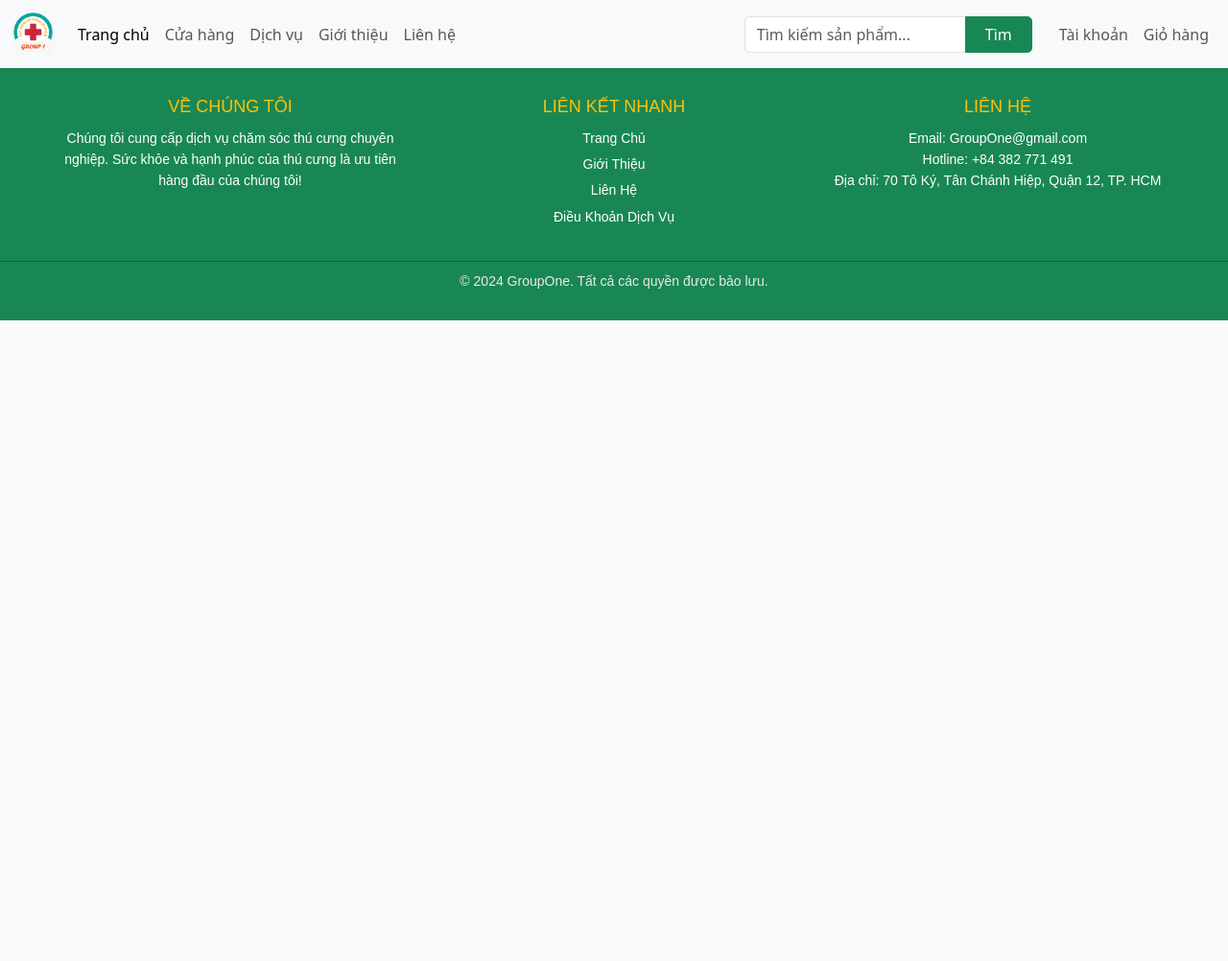
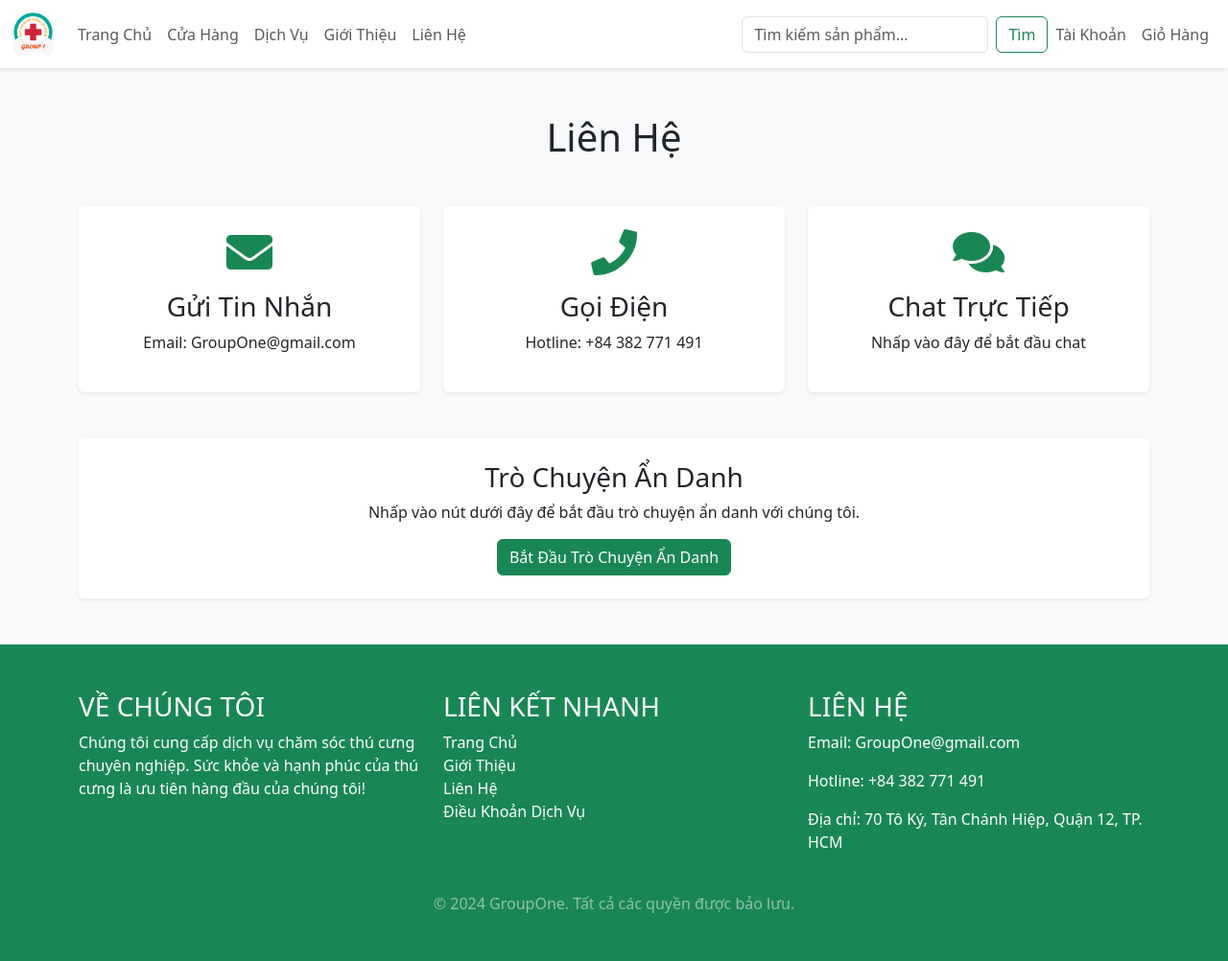
Before and after one commit to vanhieu251206/Pet-Health-Care-System, a Django app: page /contact/ in a window 1280 px wide. Shown: the whole page at 96% size. Before the commit the page ends 334 px from the top, so only its background shows below. Run offline with Django 4.2, Linux system fonts and the light colour scheme; some libraries are stand-ins or nearby versions.

Commit message:
fix contact interface

```diff
--- a/Pet_Health_Care_System/pets/templates/pets/contact.html
+++ b/Pet_Health_Care_System/pets/templates/pets/contact.html
@@ -1,37 +1,177 @@
-{% extends 'pets/base.html' %}
 {% load static %}
-{% block title %}Liên Hệ - Pet Health Care System{% endblock %}
-{% block content %}
-<div class="main-content py-5">
-    <h1 class="text-center mb-4">Liên Hệ</h1>
-    <div class="row justify-content-center">
-        <!-- Hiển thị thông tin liên hệ -->
-        <div class="col-md-4 text-center">
-            <div class="contact-option bg-white p-4 rounded shadow-sm">
+<!DOCTYPE html>
+<html lang="en">
+  <head>
+    <meta charset="utf-8" />
+    <meta name="viewport" content="width=device-width, initial-scale=1.0" />
+    <title>Liên Hệ - Pet Health Care System</title>
+
+    <!-- CSS -->
+    <link
+      href="https://cdnjs.cloudflare.com/ajax/libs/font-awesome/5.15.3/css/all.min.css"
+      rel="stylesheet"
+    />
+    <link
+      href="https://cdn.jsdelivr.net/npm/bootstrap@5.3.3/dist/css/bootstrap.min.css"
+      rel="stylesheet"
+      integrity="sha384-QWTKZyjpPEjISv5WaRU9OFeRpok6YctnYmDr5pNlyT2bRjXh0JMhjY6hW+ALEwIH"
+      crossorigin="anonymous"
+    />
+    <link rel="stylesheet" href="{% static 'pets/css/style.css' %}" />
+
+    <!-- JavaScript -->
+    <script
+      src="https://cdnjs.cloudflare.com/ajax/libs/jquery/3.7.1/jquery.min.js"
+      integrity="sha512-v2CJ7UaYy4JwqLDIrZUI/4hqeoQieOmAZNXBeQyjo21dadnwR+8ZaIJVT8EE2iyI61OV8e6M8PP2/4hpQINQ/g=="
+      crossorigin="anonymous"
+      referrerpolicy="no-referrer"
+    ></script>
+    <script
+      src="https://cdn.jsdelivr.net/npm/bootstrap@5.3.3/dist/js/bootstrap.min.js"
+      integrity="sha384-0pUGZvbkm6XF6gxjEnlmuGrJXVbNuzT9qBBavbLwCsOGabYfZo0T0to5eqruptLy"
+      crossorigin="anonymous"
+    ></script>
+    <script src="{% static 'pets/js/main.js' %}"></script>
+  </head>
+  <body>
+    <!-- Header -->
+    <header class="header">
+      <nav class="navbar navbar-expand-lg navbar-light bg-white shadow-sm">
+        <div class="container-fluid">
+          <a class="navbar-brand" href="#">
+            <img
+              src="{% static 'pets/images/logo1.png' %}"
+              alt="Logo"
+              width="45"
+              height="45"
+            />
+          </a>
+          <button
+            class="navbar-toggler"
+            type="button"
+            data-bs-toggle="collapse"
+            data-bs-target="#navbarNav"
+            aria-controls="navbarNav"
+            aria-expanded="false"
+            aria-label="Toggle navigation"
+          >
+            <span class="navbar-toggler-icon"></span>
+          </button>
+          <div class="collapse navbar-collapse" id="navbarNav">
+            <ul class="navbar-nav me-auto mb-2 mb-lg-0">
+              <li class="nav-item">
+                <a class="nav-link" href="{% url 'guest_page' %}">Trang Chủ</a>
+        </li>
+        <li class="nav-item">
+          <a class="nav-link" href="{% url 'shop_page' %}">Cửa Hàng</a>
+        </li>
+        <li class="nav-item">
+          <a class="nav-link" href="{% url 'service_page' %}">Dịch Vụ</a>
+        </li>
+        <li class="nav-item">
+          <a class="nav-link" href="{% url '/introduce' %}">Giới Thiệu</a>
+        </li>
+        <li class="nav-item">
+          <a class="nav-link" href="{% url '/contact_page' %}">Liên Hệ</a>
+        </li>
+      </ul>
+      <form class="d-flex">
+        <input
+          class="form-control me-2"
+          type="search"
+          placeholder="Tìm kiếm sản phẩm..."
+          aria-label="Search"
+        />
+        <button class="btn btn-outline-success" type="submit">Tìm</button>
+      </form>
+      <ul class="navbar-nav">
+        <li class="nav-item">
+          <a class="nav-link" href="#">Tài Khoản</a>
+        </li>
+        <li class="nav-item">
+          <a class="nav-link" href="{% url 'cart' %}">Giỏ Hàng</a>
+        </li>
+      </ul>
+    </div>
+  </div>
+</nav>
+    </header>
+
+    <!-- Main Content -->
+    <main class="main-content py-5 bg-light">
+      <div class="container">
+        <h1 class="text-center mb-5">Liên Hệ</h1>
+        <div class="row g-4">
+          <div class="col-md-4">
+            <div class="contact-option p-4 text-center bg-white rounded shadow-sm">
               <i class="fas fa-envelope fa-3x text-success mb-3"></i>
               <h3>Gửi Tin Nhắn</h3>
-                <p>Email: {{ email }}</p>
+              <p>Email: GroupOne@gmail.com</p>
             </div>
           </div>
-        <div class="col-md-4 text-center">
-            <div class="contact-option bg-white p-4 rounded shadow-sm">
+          <div class="col-md-4">
+            <div class="contact-option p-4 text-center bg-white rounded shadow-sm">
               <i class="fas fa-phone fa-3x text-success mb-3"></i>
               <h3>Gọi Điện</h3>
-                <p>Hotline: {{ hotline }}</p>
+              <p>Hotline: +84 382 771 491</p>
             </div>
           </div>
-        <div class="col-md-4 text-center">
-            <div class="contact-option bg-white p-4 rounded shadow-sm">
+          <div class="col-md-4">
+            <div class="contact-option p-4 text-center bg-white rounded shadow-sm">
               <i class="fas fa-comments fa-3x text-success mb-3"></i>
               <h3>Chat Trực Tiếp</h3>
               <p>Nhấp vào đây để bắt đầu chat</p>
             </div>
           </div>
         </div>
-    <div class="text-center mt-5">
+        <div class="anonymous-chat text-center bg-white p-4 rounded shadow-sm mt-5">
           <h3>Trò Chuyện Ẩn Danh</h3>
           <p>Nhấp vào nút dưới đây để bắt đầu trò chuyện ẩn danh với chúng tôi.</p>
-        <button class="btn btn-success px-5 py-2">Bắt Đầu Trò Chuyện Ẩn Danh</button>
+          <button class="btn btn-success">Bắt Đầu Trò Chuyện Ẩn Danh</button>
         </div>
       </div>
-{% endblock %}
+    </main>
+
+    <!-- Footer -->
+    <footer class="bg-success text-white py-5">
+        <div class="container">
+          <div class="row">
+            <!-- About Us -->
+            <div class="col-md-4 footer-column">
+              <h3 class="text-uppercase">Về Chúng Tôi</h3>
+              <p>
+                Chúng tôi cung cấp dịch vụ chăm sóc thú cưng chuyên nghiệp. Sức khỏe và
+                hạnh phúc của thú cưng là ưu tiên hàng đầu của chúng tôi!
+              </p>
+            </div>
+
+            <!-- Quick Links -->
+            <div class="col-md-4 footer-column">
+              <h3 class="text-uppercase">Liên Kết Nhanh</h3>
+              <ul class="list-unstyled">
+                <li><a href="{% url 'guest_page' %}" class="text-white text-decoration-none">Trang Chủ</a></li>
+                <li><a href="#" class="text-white text-decoration-none">Giới Thiệu</a></li>
+                <li><a href="#" class="text-white text-decoration-none">Liên Hệ</a></li>
+                <li><a href="#" class="text-white text-decoration-none">Điều Khoản Dịch Vụ</a></li>
+              </ul>
+            </div>
+
+            <!-- Contact Info -->
+            <div class="col-md-4 footer-column">
+              <h3 class="text-uppercase">Liên Hệ</h3>
+              <p>Email: GroupOne@gmail.com</p>
+              <p>Hotline: +84 382 771 491</p>
+              <p>Địa chỉ: 70 Tô Ký, Tân Chánh Hiệp, Quận 12, TP. HCM</p>
+            </div>
+          </div>
+        </div>
+
+        <div class="footer-bottom text-center mt-4">
+          <p class="mb-0 text-white-50">
+            &copy; 2024 GroupOne. Tất cả các quyền được bảo lưu.
+          </p>
+        </div>
+      </footer>
+
+  </body>
+</html>
```
Lines whose indentation alone changed are shown as unchanged.
